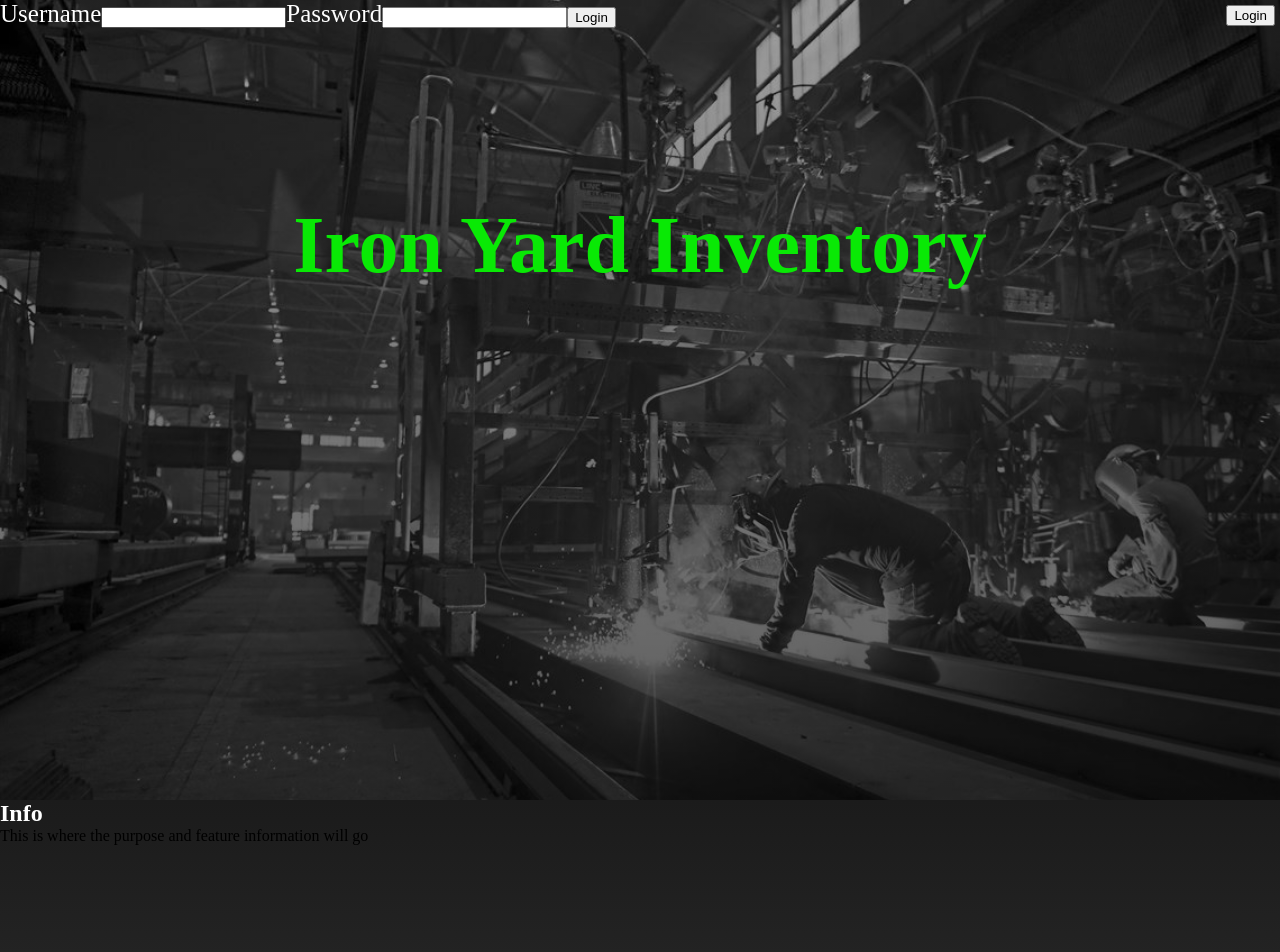
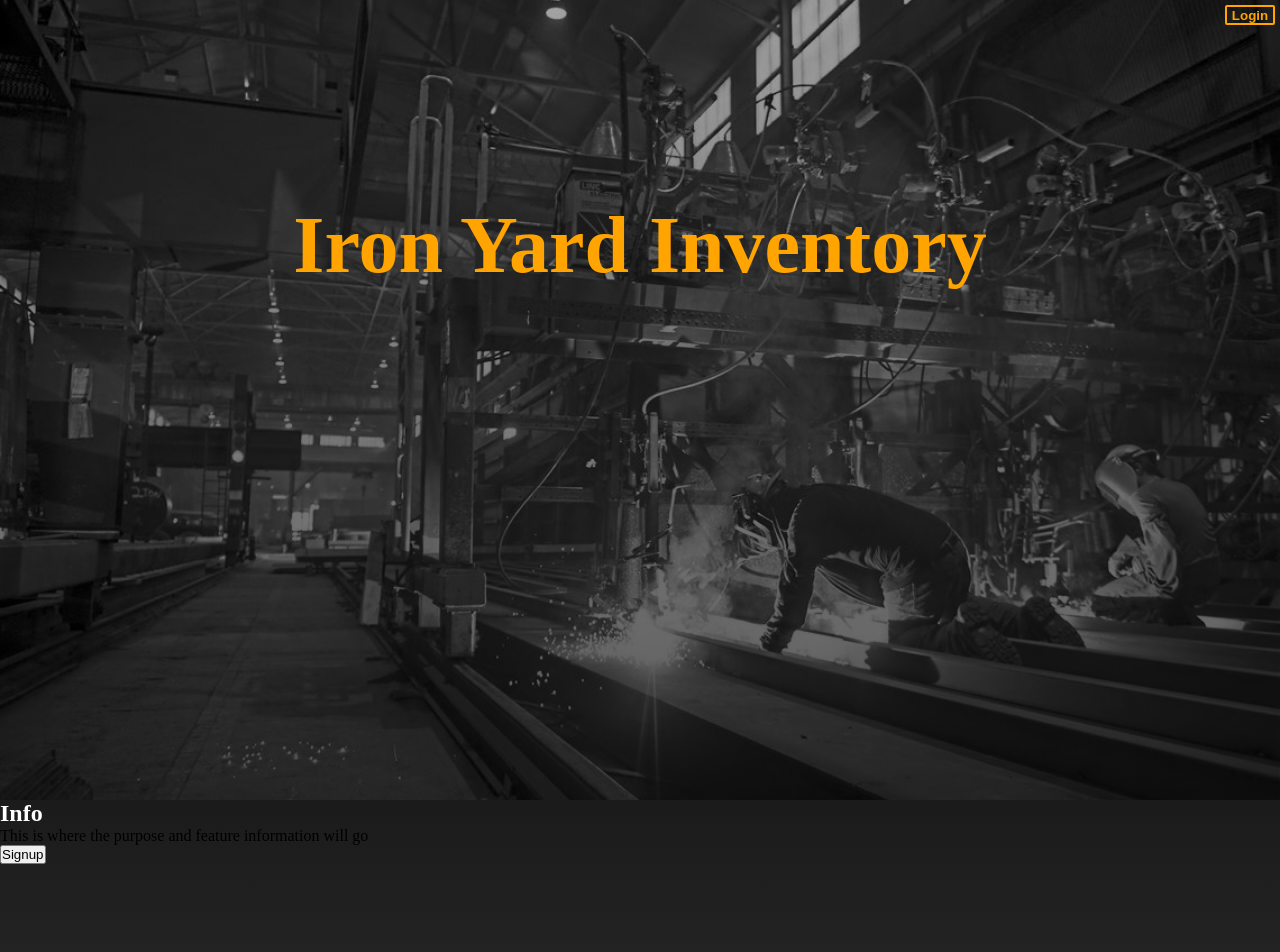
Before and after one commit to watkins-tim/Iron-Yard-Inventory-Client, a React (Create React App) app: page / in a window 1280 px wide. Shown: the top 952 px of the page. Built offline with nearby package versions, Linux system fonts and the light colour scheme; no server answers.

Commit message:
some styling

```diff
--- a/src/actions/inventory-actions.js
+++ b/src/actions/inventory-actions.js
@@ -44,7 +44,6 @@ export const addNewItem = (item) => ({
 
 export const DELETE_ITEM='DELETE_ITEM';
 export const deleteItem = (info) => dispatch => {
-    let obj;
     fetch(`${API_URL}/api/item/${info._id}`,{
         method:'DELETE',
         headers:{
--- a/src/components/App.js
+++ b/src/components/App.js
@@ -2,6 +2,8 @@ import React, { Component } from 'react';
 import {BrowserRouter as Router, Route, Switch, } from 'react-router-dom';
 import Home from './home';
 import Inventory from './inventory';
+
+import './stylesheets/App.css'
 
 class App extends Component {
   render() {
--- a/src/components/info-section.js
+++ b/src/components/info-section.js
@@ -1,28 +1,25 @@
 import React from 'react';
 
-import './stylesheets/App.css'
-import './stylesheets/info-section.css'
+import './stylesheets/info-section.css';
 
 import SignupForm from './signupForm';
 
 
 class InfoSection extends React.Component{
-    constructor (props){
-        super(props)
-        this.state={signup:false}
+
+
+    showSignup(e){
+        document.getElementById('signup-form-div').className='signup-form-div';
     }
 
     render(){
-        let entryDiv;
-        if (this.state.signup){
-            entryDiv = <SignupForm history={this.props.history}/>
-        }
-
         return(
             <div className='info-container'>
 
                 <h2 className='info-text'>Info</h2>
                 <p>This is where the purpose and feature information will go</p>
+                <button onClick={e=>this.showSignup(e)}>Signup</button>
+                <SignupForm />
             </div>
         )
     }
--- a/src/components/inventory.js
+++ b/src/components/inventory.js
@@ -6,6 +6,7 @@ import NavBar from './nav-bar';
 import NewItem from './new-item'
 
 import './stylesheets/inventory.css';
+
 import {getInv, loading, notLoading} from '../actions/inventory-actions';
 
 import {API_URL} from '../config'
--- a/src/components/item-container.js
+++ b/src/components/item-container.js
@@ -2,6 +2,7 @@ import React from 'react';
 import {connect} from "react-redux";
 
 import './stylesheets/item-container.css';
+
 import Item from './item'
 
 
--- a/src/components/landing-header.js
+++ b/src/components/landing-header.js
@@ -1,7 +1,6 @@
 import React from 'react';
 
-import './stylesheets/App.css'
-import './stylesheets/landing-header.css'
+import './stylesheets/landing-header.css';
 
 import LoginForm from './loginForm';
 
@@ -16,14 +15,17 @@ class LandingHeader extends React.Component{
 
     }
     login(e){
-        document.getElementById('login-form').style.height='50px';
+        document.getElementById('login-form').className='login-form-div';
     }
     render(){
 
         return(
             <div className='header-container'>
                 <button onClick={e=>this.login(e)} className="login-button">Login</button>
-                <LoginForm  id='login-form'history={this.props.history}/>
+                <LoginForm
+                id='login-form'
+                history={this.props.history}/>
+
                 <h1 className='heading-text'>Iron Yard Inventory</h1>
             </div>
 
--- a/src/components/loginForm.js
+++ b/src/components/loginForm.js
@@ -5,13 +5,13 @@ import {required, nonEmpty} from '../validators';
 
 import {login} from '../actions/user-actions';
 
-import './stylesheets/landing-header.css'
+import './stylesheets/landing-header.css';
 
-import {API_URL} from '../config'
+
+import {API_URL} from '../config';
 
 export class LoginForm extends React.Component{
     onSubmit(values){
-        //console.log(values);
         fetch(`${API_URL}/api/auth/login`,{
             method:'POST',
             body:JSON.stringify(values),
@@ -20,27 +20,41 @@ export class LoginForm extends React.Component{
             }
         })
         .then(res=>{
-            if(!res.status === 200){
-                Promise.reject({
+            if(!(res.status === 200)){
+                return Promise.reject({
+                    status:res.status,
                 });
             }
             return res.json()
         })
         .then(res=>{
-            //console.log(res);
+            this.props.dispatch(login(res));
+            this.props.history.push('/inventory');
+        })
 
-            this.props.dispatch(login(res));
+        .catch(err=>{
+            document.getElementById('login-form').style.height="auto";
+            if (err.status===401){
+                document.getElementById('feedback').innerHTML = 'Incorrect Username or Password'
+            }
+            else if(err.status===500){
+                document.getElementById('feedback').innerHTML = "Internal Server Error"
+            }
+            else{
+                document.getElementById('feedback').innerHTML = "Something went wrong."
+            }
+        })
 
-            this.props.history.push('/inventory');
+    }
 
-        })
-        .catch(err=>console.log(err))
-
+    hide(e){
+        document.getElementById('login-form').className="login-form-div collapsed";
     }
     render(){
         return(
-            <div
-            className="login-form-div">
+            <div id='login-form'
+            className="login-form-div collapsed">
+                <div>
                         <form
                             onSubmit={this.props.handleSubmit(values=>
                                 this.onSubmit(values)
@@ -48,19 +62,27 @@ export class LoginForm extends React.Component{
                             <label htmlFor="username">Username</label>
                             <Field
                             name="username"
-                    id="username"
+                            className='input'
                             type="text"
                             component="input"
+                            required
                             validate={[required, nonEmpty]}/>
                             <label htmlFor="password">Password</label>
                             <Field
                             name="password"
-                    id="password"
-                    type="text"
+                            className='input'
+                            type="password"
                             component="input"
+                            required
                             validate={[required, nonEmpty]}/>
-                    <button type="submit">Login</button>
+                            <button type="submit">Login</button><br></br>
+                            <p className='feedback'
+                            id="feedback"
+                            ></p>
                         </form>
+                    </div>
+
+                <button className='hide-button' onClick={e=>this.hide(e)} >X</button>
             </div>
         )
     }
--- a/src/components/signupForm.js
+++ b/src/components/signupForm.js
@@ -15,7 +15,6 @@ export class SignupForm extends React.Component{
     onSubmit(values){
         const postVals = values;
         delete postVals.confirmPass;
-        console.log(postVals);
 
         return fetch(`${API_URL}/api/user/`,{
             method:'POST',
@@ -53,26 +52,35 @@ export class SignupForm extends React.Component{
         .catch(err=>console.log(err))
     }
 
+    hide(e){
+        document.getElementById('signup-form-div').className='signup-form-div collapsed';
+    }
+
     render(){
         return(
+        <div className='signup-form-div collapsed'
+        id='signup-form-div'>
             <form
                 onSubmit={this.props.handleSubmit(values=>
                     this.onSubmit(values)
                     )}>
                 <label htmlFor="firstName">First Name</label>
-                <Field name="firstName" id="firstName" type="text" component="input" />
+                <Field name="firstName" id="firstName" type="text" component="input" className='input'/>
                 <label htmlFor="lastName">Last Name</label>
-                <Field name="lastName" id="lastName" type="text" component="input" />
+                <Field name="lastName" id="lastName" type="text" component="input" className='input'/>
                 <label htmlFor="username">Username</label>
-                <Field name="username" id="username" type="text" component="input" />
+                <Field name="username" id="username" type="text" component="input" className='input'/>
                 <label htmlFor="password">Password</label>
-                <Field name="password" id="password" type="text" component="input" />
+                <Field name="password" id="password" type="text" component="input" className='input'/>
                 <label htmlFor="confirmPass">Confirm Password</label>
-                <Field name="confirmPass" id="confirmPas" type="text" component="input" />
+                <Field name="confirmPass" id="confirmPas" type="text" component="input" className='input'/>
                 <label htmlFor="companyID">Company ID</label>
-                <Field name="companyID" id="companyID" type="text" component="input" />
+                <Field name="companyID" id="companyID" type="text" component="input" className='input'/>
                 <button type="submit">Signup</button>
             </form>
+            <button className="collapse-signup" onClick={e=>this.hide(e)}>X</button>
+        </div>
+
         )
     }
 }
--- a/src/components/stylesheets/App.css
+++ b/src/components/stylesheets/App.css
@@ -1,3 +1,6 @@
 *{
   margin:0px;
+  padding:0px;
+
+
 }
--- a/src/components/stylesheets/info-section.css
+++ b/src/components/stylesheets/info-section.css
@@ -6,3 +6,26 @@
     color:white;
 
 }
+.signup-form-div{
+    text-align:center;
+    position: fixed;
+    bottom:0px;
+    left: calc(50%-300px);
+    width: 100%;
+    background:#4D4847;
+    height: auto;
+    color:#929982;
+    font-size: 25px;
+    transition: max-height .5s ease-out;
+    overflow:hidden;
+    max-height:160px;
+}
+.signup-form-div.collapsed{
+    max-height:0px;
+}
+.collapse-signup{
+    position:absolute;
+    right:5px;
+    bottom:5px;
+
+}
--- a/src/components/stylesheets/landing-header.css
+++ b/src/components/stylesheets/landing-header.css
@@ -8,25 +8,57 @@
     justify-content:center;
 }
 .heading-text{
-    color: rgb(9, 233, 5);
+    color: #FFA400;
     font-size:80px;
     font-weight:900;
     margin-top:200px;
 }
 
-.login-button{
+.login-button, .hide-button{
     position: absolute;
     top:5px;
     right:5px;
+    height:20px;
+    width:50px;
+    background:none;
+    color: #FFA400;
+    border:#FFA400 2px solid;
+    font-weight:bold;
+    border-radius:2px;
+}
+.login-button:hover, .hide-button:hover{
+    background:#4D4847;
 }
 .login-form-div{
-    position:absolute;
+    text-align:center;
+    position: fixed;
     top:0px;
     left: calc(50%-300px);
     width: 100%;
-    background:rgb(0, 0, 0);
-    height: 0px;
-    color:white;
+    background:#070707;
+    height: auto;
+    color:#929982;
     font-size: 25px;
-    transition:1s;
+    transition: max-height .5s ease-out;
+    overflow:hidden;
+    max-height:160px;
 }
+.login-form-div.collapsed{
+    max-height:0px;
+}
+
+.login-form-div .input{
+    background-color: #FFFFFF;
+    border:none;
+}
+
+.username, .password{
+    margin:3px 0px;
+}
+.login-form-div label{
+    margin: 3px 5px 3px 10px;
+
+}
+.feedback{
+    color:red;
+}
```
Lines whose indentation alone changed are shown as unchanged.
